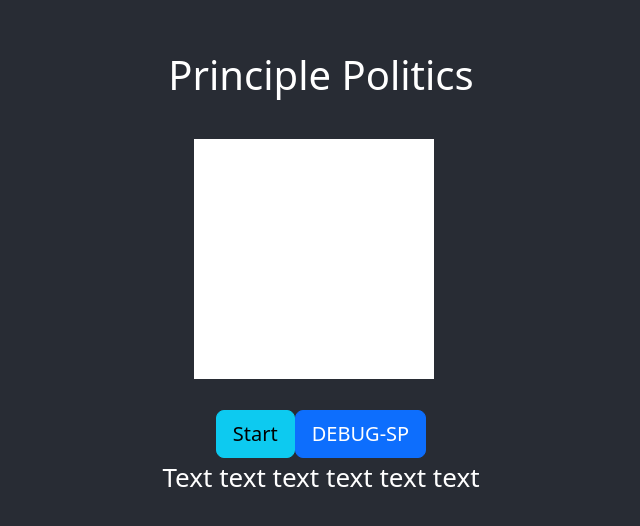
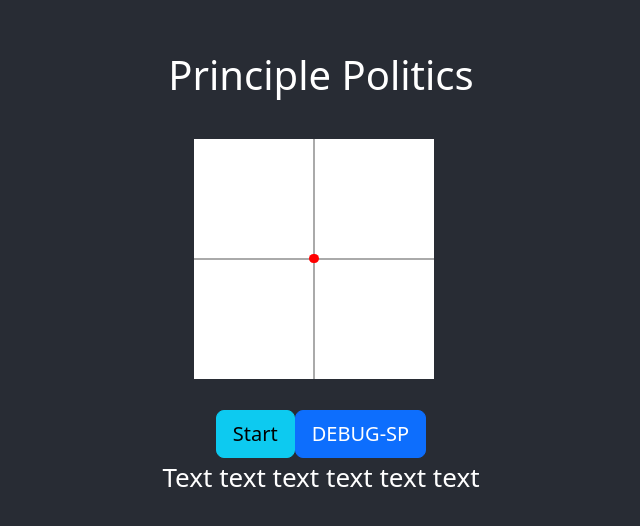
Before and after one commit to brianbob12/PrinciplePolitics, a React (Create React App) app in the folder client/: page / in a window 1280 px wide. Shown: the part 118-644 px from the top of the page, without its empty margins (319-959 px from the left). Built offline with nearby package versions, Linux system fonts and the light colour scheme; no server answers.

Commit message:
starting on the graph

```diff
--- a/client/src/Components/Graph.js
+++ b/client/src/Components/Graph.js
@@ -1,15 +1,45 @@
-
+import React, { useRef, useEffect } from "react"
+import GraphPoint from "./GraphPoint"
 
 export default ({ size, points }) => {
-  //canvas
+
+  const zeroAxisWidth = 2
+
   return (
     <div
       style={{
         height: size,
         width: size,
-        backgroundColor: "white"
+        backgroundColor: "white",
+        position: "relative"
       }}
     >
+      <div
+        style={{
+          height: size,
+          width: zeroAxisWidth,
+          backgroundColor: "#AAAAAA",
+          position: "absolute",
+          top: 0,
+          left: size / 2 - zeroAxisWidth / 2
+        }}
+      />
+      <div
+        style={{
+          width: size,
+          height: zeroAxisWidth,
+          backgroundColor: "#AAAAAA",
+          position: "absolute",
+          left: 0,
+          top: size / 2 - zeroAxisWidth / 2
+        }}
+      />
+      <GraphPoint
+        x={0.5}
+        y={0.5}
+        graphSize={size}
+        color={"#FF0000"}
+      />
     </div>
   )
 }
--- /dev/null
+++ b/client/src/Components/GraphPoint.js
@@ -0,0 +1,37 @@
+import { useState } from "react"
+
+export default ({ x, y, graphSize, color }) => {
+
+  const [hover, setHover] = useState(false)
+  const mainPointSize = 0.04;
+  const highlightPointSize = 0.06;
+
+  return (
+    <div
+      style={{
+        height: graphSize * mainPointSize,
+        width: graphSize * mainPointSize,
+        backgroundColor: color,
+        borderRadius: graphSize * mainPointSize * 0.5,
+        position: "absolute",
+        top: graphSize * (x - mainPointSize * 0.5),
+        left: graphSize * (y - mainPointSize * 0.5)
+      }}
+      onMouseEnter={() => { setHover(true) }}
+      onMouseLeave={() => { setHover(false) }}
+    >
+      <div
+        style={{
+          height: graphSize * highlightPointSize,
+          width: graphSize * highlightPointSize,
+          backgroundColor: color + "80",
+          borderRadius: graphSize * highlightPointSize * 0.5,
+          position: "absolute",
+          top: graphSize * (mainPointSize - highlightPointSize) / 2,
+          left: graphSize * (mainPointSize - highlightPointSize) / 2,
+          visibility: hover ? "visible" : "hidden"
+        }}
+      ></div>
+    </div>
+  )
+}
```
